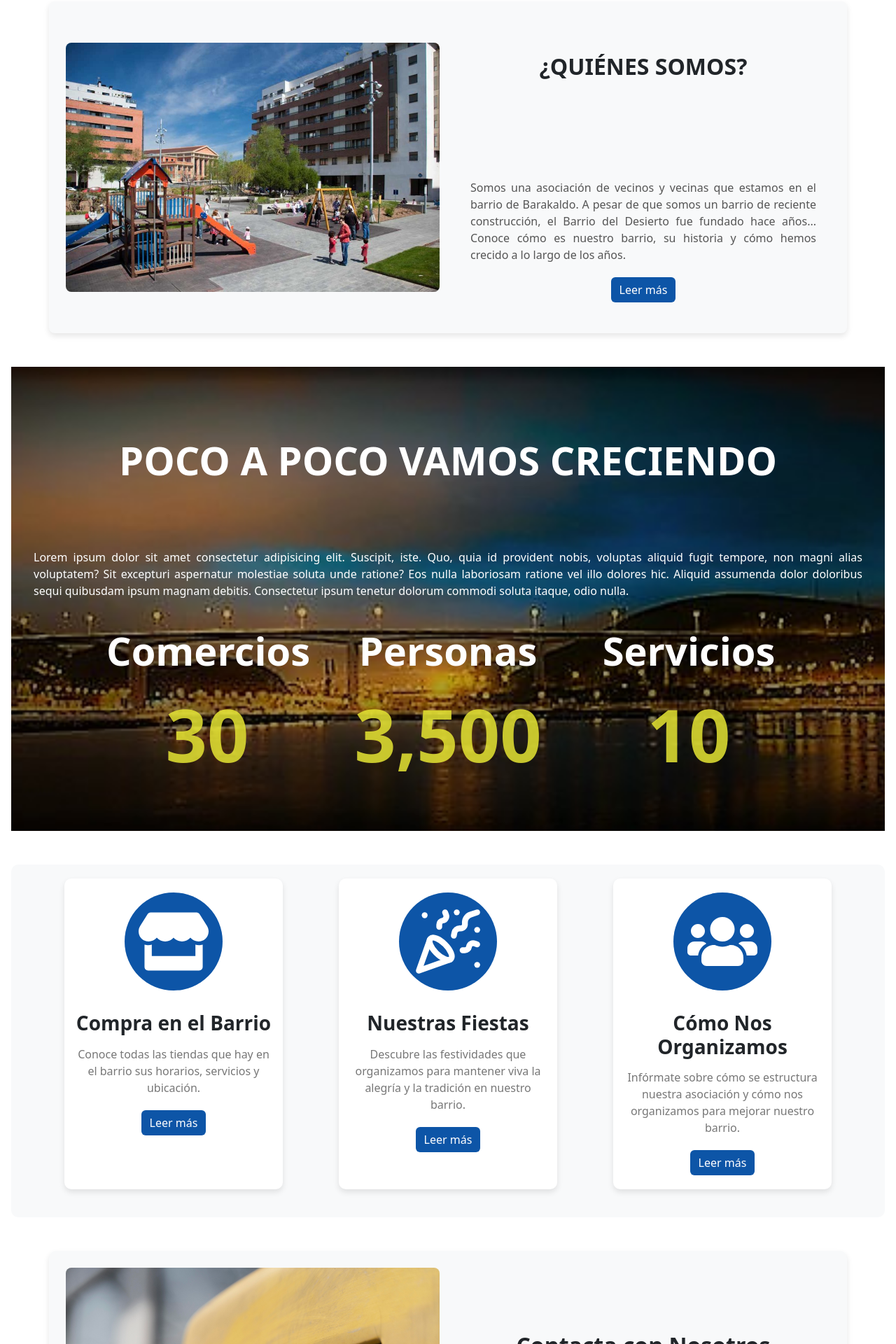
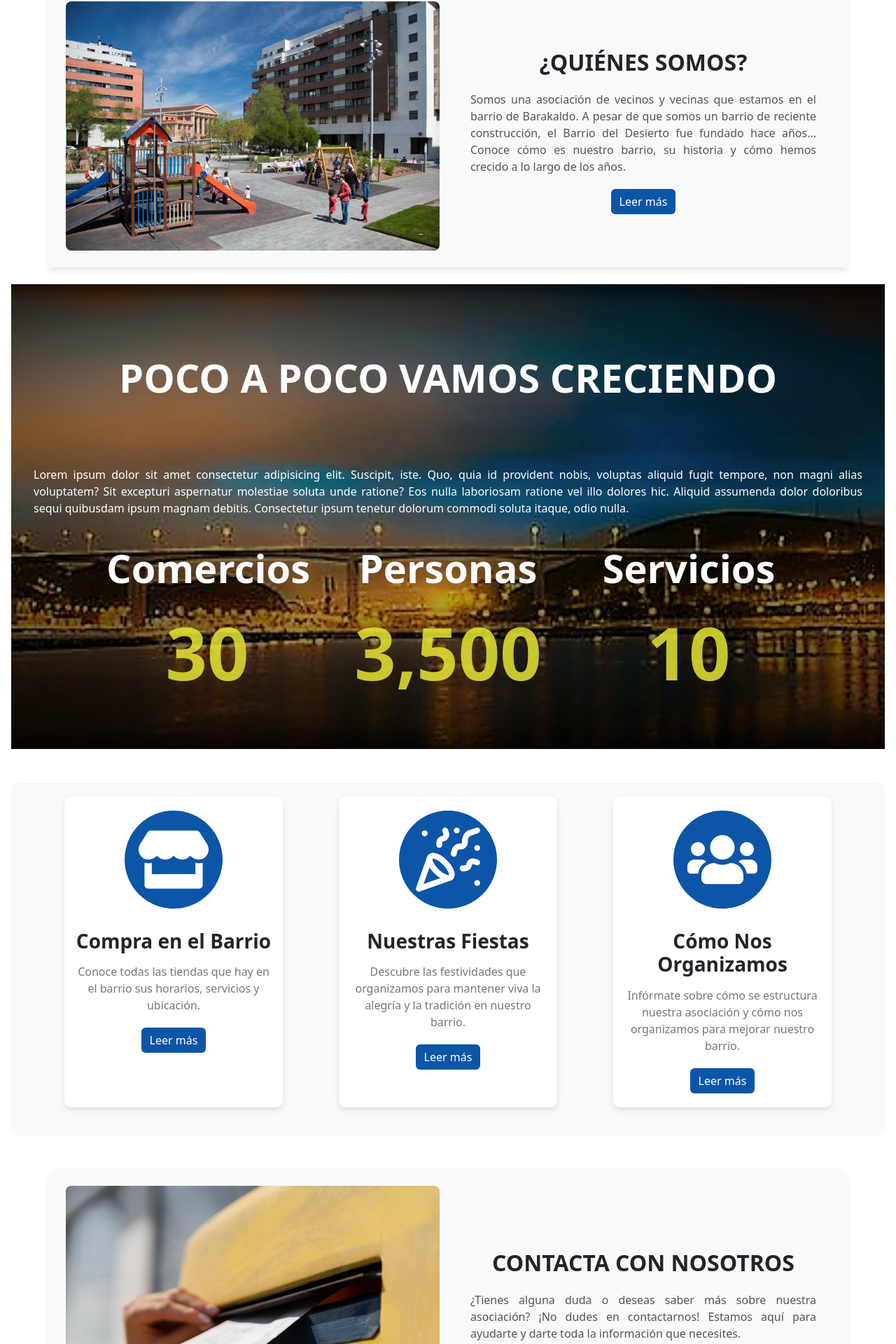
Before and after one commit to vickypineli/desertu.react, a React (Vite) app: page / in a window 1280 px wide. Shown: the part 818-2738 px from the top of the page at 70% size. Built offline with nearby package versions, Linux system fonts and the light colour scheme.

Commit message:
add animate styles in contactSection

```diff
--- a/src/components/aboutBox/AboutBox.css
+++ b/src/components/aboutBox/AboutBox.css
@@ -1,25 +1,25 @@
 /* src/components/AboutBox.css */
 
 .about-box {
-  background: #f8f9fa; /* Fondo claro */
-  border-radius: 8px;
+  background: #f8f9fa;
   box-shadow: 0 4px 8px rgba(0, 0, 0, 0.1); /* Sombra para darle un efecto de profundidad */
   overflow: hidden;
 }
 
 .about-box-image img {
   border-radius: 8px;
-  width: 100%;
-  height: auto;
+
 }
 
 .about-box-content {
+  text-align: center;
   padding: 20px;
 }
 
 .about-box-content h2 {
-  margin-top: 30px;
-  margin-bottom: 20px;
+  margin-top: 15px;
+  margin-bottom: -100px;
+  padding: 0 20px;
   font-weight: bold;
   text-transform: uppercase;
 }
@@ -28,7 +28,7 @@
   margin-bottom: 20px;
   text-align: justify;
   padding: 0 20px;
-  color: #555; /* Color gris para el texto */
+  color: #555;
 }
 
 .about-box-content .btn-primary {
@@ -42,12 +42,18 @@
   color: #0a3e7c;
 }
 
-/* Animaciones para las columnas */
-.animate-from-left,
+Animaciones para las columnas
+
 .animate-from-right {
   opacity: 0; /* Inicialmente oculto */
-  transform: translateX(-50px); /* Posición inicial fuera de vista */
-  transition: opacity 1s ease-out, transform 1s ease-out;
+  transform: translateX(-50px);
+  transition: opacity 1s ease, transform 1s ease;
+}
+
+.animate-from-left {
+  opacity: 0;
+  transform: translateX(-50px);
+  transition: opacity 1s ease, transform 1s ease;
 }
 
 .animate-from-right {
--- a/src/components/aboutBox/AboutBox.jsx
+++ b/src/components/aboutBox/AboutBox.jsx
@@ -8,7 +8,7 @@ const AboutBox = () => {
   // Hook para saber cuándo el contenedor está visible
   const { ref, inView } = useInView({
     triggerOnce: true, // Solo se activa una vez cuando el componente está en vista
-    threshold: 0.2, // Solo el 20% del componente necesita estar visible para activar la animación
+    threshold: 0.5, // Solo el 50% del componente necesita estar visible para activar la animación
   });
 
   // Log para saber si el contenedor está en vista
@@ -19,7 +19,7 @@ const AboutBox = () => {
   return (
     <Container
       ref={ref}
-      className={`about-box my-5 p-4 ${inView ? 'in-view' : ''}`} // Añadir clase 'in-view' cuando el contenedor es visible
+      className={`about-box my-4 p-4 ${inView ? 'in-view' : ''}`} // Añadir clase 'in-view' cuando el contenedor es visible
     >
       <Row className="align-items-center">
         {/* Caja izquierda: Imagen */}
--- a/src/components/contactSection/ContactSection.css
+++ b/src/components/contactSection/ContactSection.css
@@ -1,17 +1,18 @@
 /* src/components/ContactSection.css */
 
 .contact-section {
-    background-color: #f8f9fa; /* Color de fondo claro */
-    border-radius: 10px; /* Bordes redondeados */
-    box-shadow: 0 4px 8px rgba(0, 0, 0, 0.1); /* Sombra para resaltar la sección */
+    background-color: #f8f9fa;
+    border-radius: 10px;
+    box-shadow: 0 4px 8px rgba(0, 0, 0, 0.1);
+    overflow: hidden;
   }
-
   .contact-section-image img {
     border-radius: 8px; /* Bordes redondeados para la imagen */
   }
 
   .contact-section-content {
-    text-align: center; /* Alinear el texto a la izquierda */
+    text-align: center;
+    padding: 20px;
   }
 
   .contact-section h2 {
@@ -19,10 +20,14 @@
     margin-bottom: -100px;
     padding: 0 20px;
     font-weight: bold;
+    text-transform: uppercase;
   }
 
   .contact-section p {
     margin-bottom: 20px;
+    text-align: justify;
+    padding: 0 20px;
+    color: #555;
   }
 
   .contact-section .btn-primary {
@@ -35,3 +40,25 @@
     border: 1px solid #0a3e7c;
     color: #0a3e7c;
   }
+
+  Animaciones para las columnas
+
+.animate-in {
+  opacity: 0; /* Inicialmente oculto */
+  transform: translateX(-50px);
+  transition: opacity 1s ease, transform 1s ease;
+}
+.animate-from-right {
+  opacity: 0; /* Inicialmente oculto */
+  transform: translateX(-50px);
+  transition: opacity 1s ease, transform 1s ease;
+}
+
+.animate-from-right {
+  transform: translateX(50px); /* Posición inicial fuera de vista por la derecha */
+}
+
+.animate-in {
+  opacity: 1; /* Hace visible la caja */
+  transform: translateX(0); /* Regresa la caja a su posición normal */
+}
--- a/src/components/contactSection/ContactSection.jsx
+++ b/src/components/contactSection/ContactSection.jsx
@@ -1,24 +1,43 @@
 // src/components/ContactSection.jsx
-
+import { useInView } from 'react-intersection-observer';
 import { Container, Row, Col } from 'react-bootstrap';
 import { Link } from 'react-router-dom';
 import './ContactSection.css';
 
 const ContactSection = () => {
+    // Hook para saber cuándo el contenedor está visible
+    const { ref, inView } = useInView({
+      triggerOnce: true, // Solo se activa una vez cuando el componente está en vista
+      threshold: 0.5, // Solo el 50% del componente necesita estar visible para activar la animación
+    });
+
+    // Log para saber si el contenedor está en vista
+    if (inView) {
+      console.log('ContactBox está ahora en vista.');
+    }
   return (
-    <Container className="contact-section my-4 p-4">
+         <Container
+      ref={ref}
+      className={`contact-section my-4 p-4 ${inView ? 'in-view' : ''}`} // Añadir clase 'in-view' cuando el contenedor es visible
+    >
       <Row className="align-items-center">
         {/* Caja izquierda: Imagen */}
-        <Col md={6} className="contact-section-image">
+        <Col
+          md={6}
+          className={`contact-section-image animate-from-left ${inView ? 'animate-in' : ''}`}
+        >
           <img
-            src="/assets/buzon.jpg" // Reemplaza con la ruta correcta de la imagen
+            src="/assets/buzon.jpg"
             alt="Imagen de Contacto"
             className="img-fluid"
           />
         </Col>
 
         {/* Caja derecha: Título, texto y botón */}
-        <Col md={6} className="contact-section-content">
+        <Col
+          md={6}
+          className={`contact-section-content animate-from-right ${inView ? 'animate-in' : ''}`}
+        >
           <h2>Contacta con Nosotros</h2>
           <p>
             ¿Tienes alguna duda o deseas saber más sobre nuestra asociación?
```
